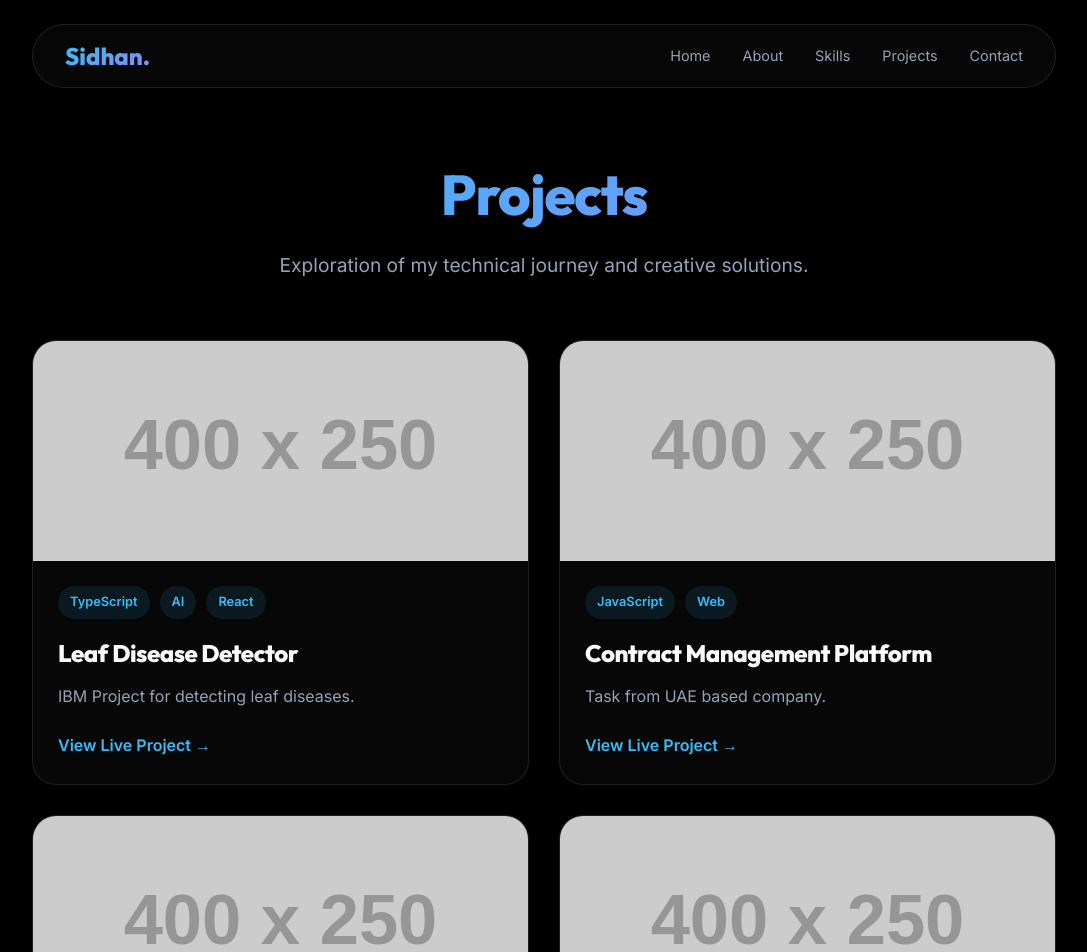
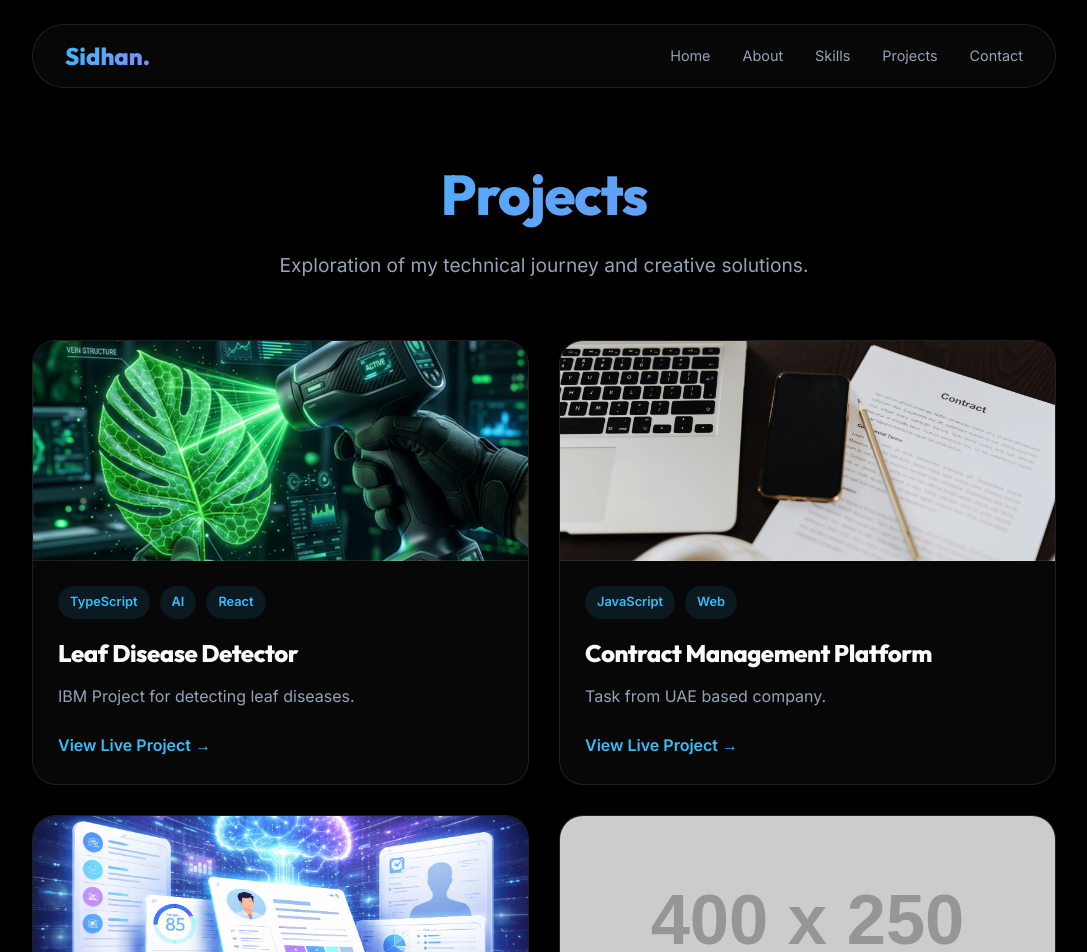
Before and after one commit to sidhanpoolakkal05/Sidhan-s-Portfolio, a React (Vite) app: page /projects in a window 1280 px wide. Shown: the top 952 px of the page, without its empty margins (96-1183 px from the left). Built offline with nearby package versions, Linux system fonts and the light colour scheme.

Commit message:
fix actual project images from assets

```diff
--- a/src/components/Projects.jsx
+++ b/src/components/Projects.jsx
@@ -2,31 +2,36 @@ import React from 'react';
 import { Link } from 'react-router-dom';
 import './Projects.css';
 
+// Import project images
+import LeafDiseaseImg from '../assets/Leaf-disease-image.png';
+import ContractImg from '../assets/contract-bg.jpg';
+import ResumeImg from '../assets/AI-Resume_analyzer-image.png';
+
 const Projects = () => {
   const projects = [
     {
-      image: "sidhan_portfolio\src\assets\Leaf-disease-image.png",
+      image: LeafDiseaseImg,
       title: "Leaf Disease Detector",
       description: "IBM Project for detecting leaf diseases.",
       tech: ["TypeScript", "React", "AI"],
       link: "https://leaf-disease-detector-one.vercel.app"
     },
     {
-      image: "sidhan_portfolio\src\assets\contract-bg.jpg",
+      image: ContractImg,
       title: "Contract Management Platform",
       description: "Task from UAE based company.",
       tech: ["JavaScript", "React"],
       link: "https://sidhanpoolakkal05.github.io/Contract-Management-Platform/"
     },
     {
-      image: "E:\study material\PROJECTS\sidhan_portfolio\src\assets\AI-Resume_analyzer-image.png",
+      image: ResumeImg,
       title: "AI Resume Analyzer",
       description: "IBM Internship project for analyzing resumes.",
       tech: ["JavaScript", "React", "AI"],
       link: "https://ai-resume-analyzer-dun-gamma.vercel.app"
     },
     {
-      image: "https://via.placeholder.com/400x250/020617/38bdf8?text=Medical+Website",
+      image: "https://via.placeholder.com/400x250/020617/38bdf8?text=HealthHive",
       title: "HealthHive - The Doctor Finder",
       description: "2nd year college project focused on finding doctors.",
       tech: ["HTML", "CSS", "JavaScript"],
--- a/src/pages/AllProjectsPage.jsx
+++ b/src/pages/AllProjectsPage.jsx
@@ -1,26 +1,31 @@
 import React from 'react';
 import './AllProjectsPage.css';
+
+// Import project images
+import LeafDiseaseImg from '../assets/Leaf-disease-image.png';
+import ContractImg from '../assets/contract-bg.jpg';
+import ResumeImg from '../assets/AI-Resume_analyzer-image.png';
 
 const allProjects = [
   {
     title: "Leaf Disease Detector",
     description: "IBM Project for detecting leaf diseases.",
     tags: ["TypeScript", "AI", "React"],
-    image: "https://via.placeholder.com/400x250/020617/38bdf8?text=Leaf+Disease+Detector",
+    image: LeafDiseaseImg,
     link: "https://leaf-disease-detector-one.vercel.app"
   },
   {
     title: "Contract Management Platform",
     description: "Task from UAE based company.",
     tags: ["JavaScript", "Web"],
-    image: "https://via.placeholder.com/400x250/020617/38bdf8?text=Contract+Management",
+    image: ContractImg,
     link: "https://sidhanpoolakkal05.github.io/Contract-Management-Platform/"
   },
   {
     title: "AI Resume Analyzer",
     description: "IBM Internship project for analyzing resumes.",
     tags: ["JavaScript", "AI"],
-    image: "https://via.placeholder.com/400x250/020617/38bdf8?text=AI+Resume+Analyzer",
+    image: ResumeImg,
     link: "https://ai-resume-analyzer-dun-gamma.vercel.app"
   },
   {
```
